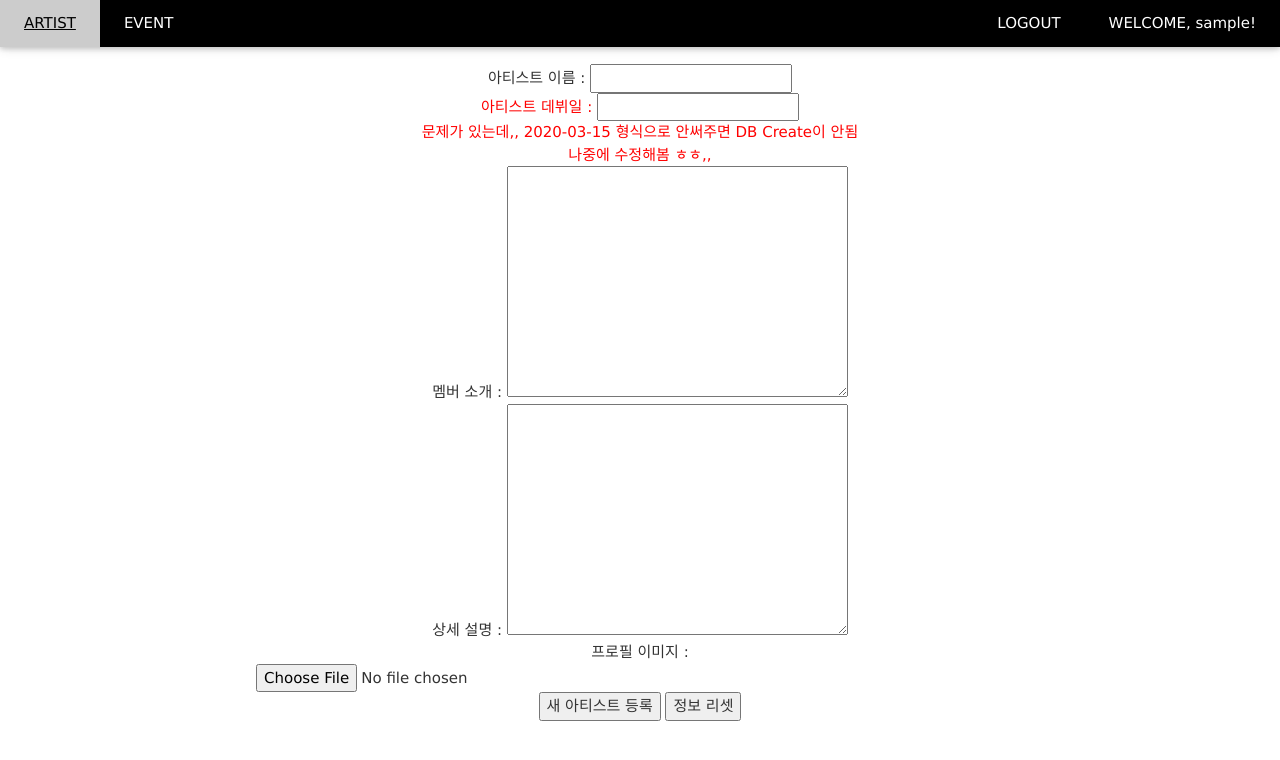
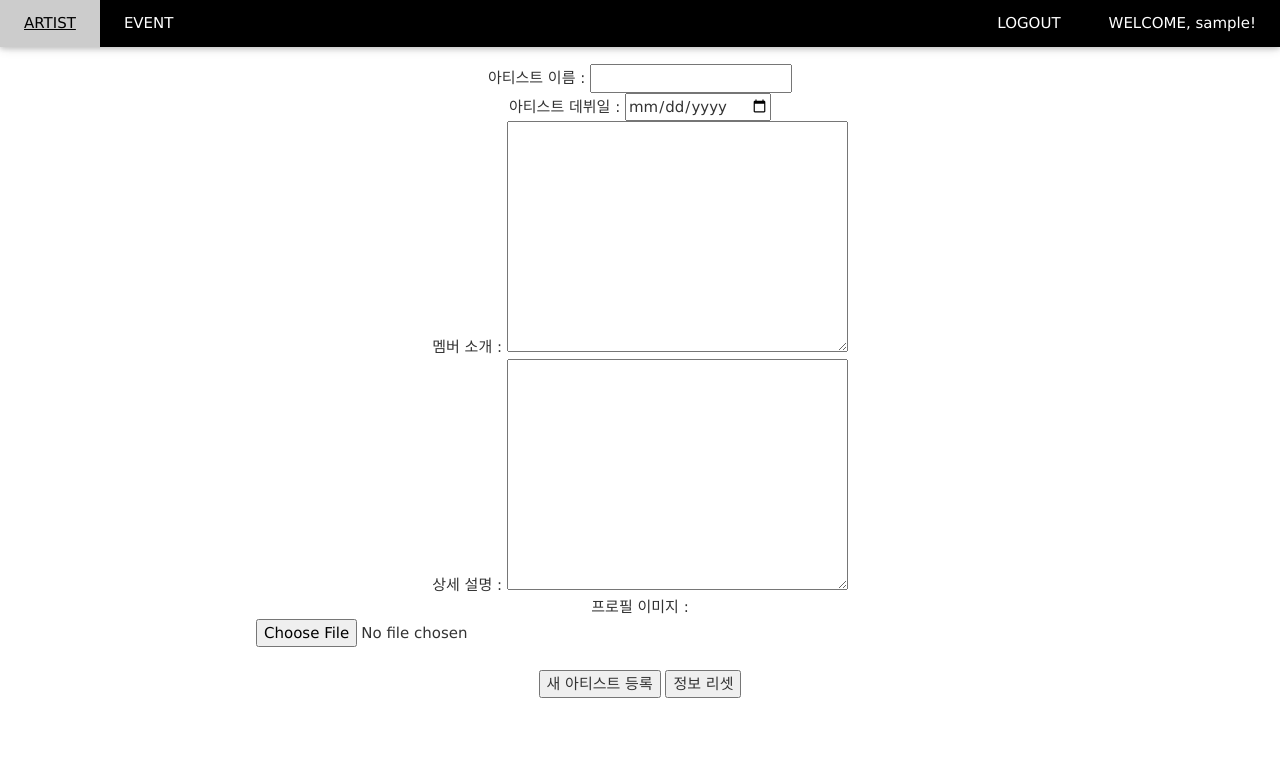
Before and after one commit to pcjs156/INDIE-CATOR, a Django app: page /artist/new in a window 1280 px wide. Shown: the top 760 px of the page. Run offline with Django 3.2, Linux system fonts and the light colour scheme; the visitor is signed in with stand-in values (Sample User, id 1); some libraries are stand-ins or nearby versions.

Commit message:
아티스트 생성/수정 페이지에서 달력으로 날짜 고를 수 있게 했고, 수정 페이지에선 원래 저장된 데뷔 일자가 뜨도록 함

```diff
--- a/indiecator_app/form.py
+++ b/indiecator_app/form.py
@@ -3,7 +3,21 @@ from django.shortcuts import render
 
 from .models import Artist
 
+class DateInput(forms.DateInput):
+    input_type = 'date'
+
 class ArtistForm(forms.ModelForm):
     class Meta:
         model = Artist
         fields = ['name', 'debut_date', 'member', 'description', 'profile_image']
+        widgets = {
+            'debut_date':DateInput(),
+        }
+class DateForm(forms.Form):
+    date = forms.DateTimeField(
+        input_formats=['%d/%m/%Y'],
+        widget=forms.DateTimeInput(attrs={
+            'class': 'form-control datetimepicker-input',
+            'data-target': '#datetimepicker1'
+        })
+    )
--- a/indiecator_app/models.py
+++ b/indiecator_app/models.py
@@ -15,3 +15,6 @@ class Artist(models.Model):
 
     def get_name(self):
         return str(self.name)
+
+    def get_formatted_date(self):
+        return self.debut_date.strftime("%Y-%m-%d")
--- a/indiecator_app/templates/artist_edit.html
+++ b/indiecator_app/templates/artist_edit.html
@@ -16,7 +16,7 @@
                 제목 : <input type="text" name="name" value="{{artist.name}}">
             </div>
             <div>
-                데뷔일 : <input type="text" name="debut_date" value="{{artist.debut_date}}">
+                데뷔일 : <input type="date" name="debut_date" value="{{artist.get_formatted_date}}">
             </div>
             <div>
                 멤버 소개 : <br>
--- a/indiecator_app/templates/new_artist.html
+++ b/indiecator_app/templates/new_artist.html
@@ -13,15 +13,15 @@
         <form method="POST" enctype="multipart/form-data">
             {% csrf_token %}
             <div>아티스트 이름 : {{form.name}}</div>
-        <div style="color: red;">아티스트 데뷔일 : {{form.debut_date}} <br>
-            문제가 있는데,, 2020-03-15 형식으로 안써주면 DB Create이 안됨<br>
-            나중에 수정해봄 ㅎㅎ,,</div>
+            <div>아티스트 데뷔일 : {{form.debut_date}} <br></div>
             <div>멤버 소개 : {{form.member}}</div>
             <div>상세 설명 : {{form.description}}</div>
-        <div>프로필 이미지 : {{form.profile_image}}</div>
+            <div>프로필 이미지 : {{form.profile_image}}</div><br>
             <button type="submit">새 아티스트 등록</button>
             <button type="reset">정보 리셋</button>
         </form>
     </div>
+
 </article>
+</script>
 {% endblock %}
```
Also changed, not shown: indiecator_app/views.py (+0 -16 lines). Lines whose indentation alone changed are shown as unchanged.
